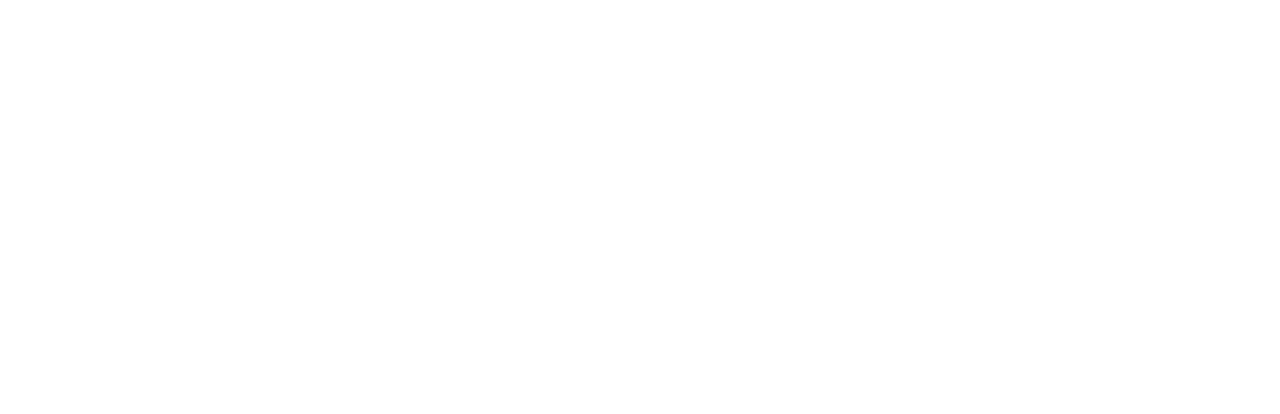
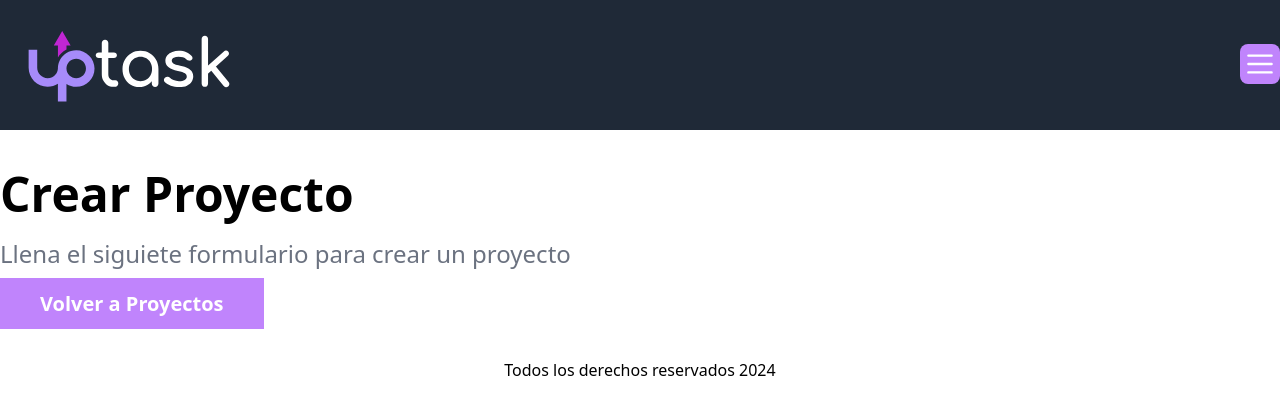
Before and after one commit to martin0123478/upTask_Frontend-ts, a React (Vite) app: page /project/create in a window 1280 px wide. Before the commit this address had no page. Shown: the top 414 px of the page. Built offline with nearby package versions, Linux system fonts and the light colour scheme.

Commit message:
feat:create create project view

```diff
--- a/package.json
+++ b/package.json
@@ -14,6 +14,7 @@
     "@heroicons/react": "^2.2.0",
     "react": "^18.3.1",
     "react-dom": "^18.3.1",
+    "react-hook-form": "^7.54.2",
     "react-router-dom": "^7.1.0"
   },
   "devDependencies": {
--- a/src/layouts/AppLayout.tsx
+++ b/src/layouts/AppLayout.tsx
@@ -16,7 +16,7 @@
 
 
             </header>
-            <section className="max-w-screen-2xl mx-auto">
+            <section className="max-w-screen-2xl mx-auto mt-10">
                 <Outlet />
             </section>
             <footer className="py-5 ">
--- a/src/router.tsx
+++ b/src/router.tsx
@@ -1,6 +1,7 @@
 import { BrowserRouter, Routes, Route } from 'react-router-dom'
 import { AppLayout } from '@/layouts/AppLayout'
 import { DashboardView } from '@/views/DashboardView'
+import CreateProjectView from './views/projects/CreateProjectView'
 
 export default function Router() {
     return (
@@ -8,6 +9,7 @@
             <Routes>
                 <Route element={<AppLayout />}>
                     <Route path='/' element={<DashboardView />} index />
+                    <Route path='project/create' element={<CreateProjectView />} />
                 </Route>
             </Routes>
         </BrowserRouter>
--- a/src/views/DashboardView.tsx
+++ b/src/views/DashboardView.tsx
@@ -1,6 +1,18 @@
+import { Link } from "react-router-dom"
+
 
 export const DashboardView = () => {
     return (
-        <div>Dashboard</div>
+        <>
+            <h1 className="text-5xl font-black">Mis Proyectos</h1>
+            <p className="text-2xl font-light text-gray-500 mt-5">Maneja y administra tus proyectos</p>
+            <nav className="my-5">
+                <Link className="bg-purple-400 hover:bg-purple-500 px-10 py-3 text-white text-xl font-bold cursor-pointer transition-colors"
+                    to='project/create'>
+                    Nuevo Proyecto
+                </Link>
+            </nav>
+
+        </>
     )
 }
--- /dev/null
+++ b/src/views/projects/CreateProjectView.tsx
@@ -0,0 +1,18 @@
+import { Link } from "react-router-dom";
+
+
+export default function CreateProjectView() {
+    return (
+        <>
+            <h1 className="text-5xl font-black">Crear Proyecto</h1>
+            <p className="text-2xl font-light text-gray-500 mt-5">Llena el siguiete formulario para crear un proyecto</p>
+            <nav className="my-5">
+                <Link className="bg-purple-400 hover:bg-purple-500 px-10 py-3 text-white text-xl font-bold cursor-pointer transition-colors"
+                    to='/'>
+                    Volver a Proyectos
+                </Link>
+            </nav>
+
+        </>
+    )
+}
```
Also changed, not shown: 1 other file (tests, documents, lock files or other folders).
